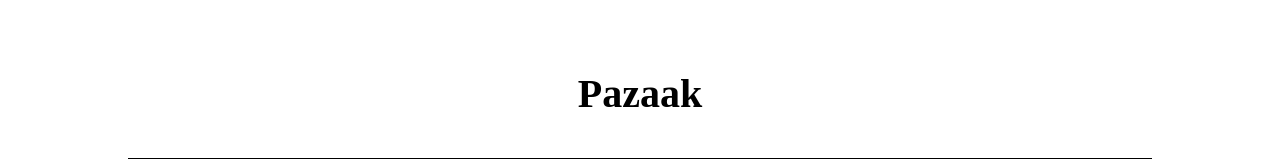
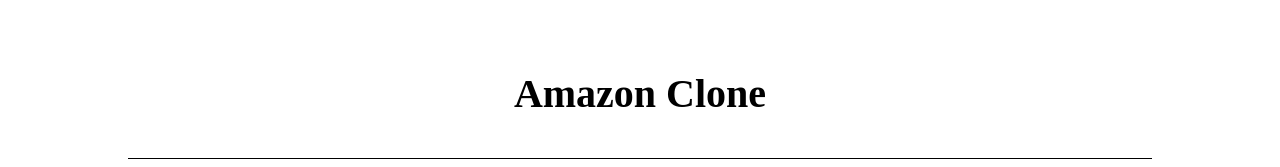
Before and after one commit to Anthony-Rondina/portfolio-project, a React (Create React App) app: page /amazon in a window 1280 px wide. Shown: the part 130-297 px from the top of the page. Built offline with nearby package versions, Linux system fonts and the light colour scheme.

Commit message:
uploading to netlify

```diff
--- a/src/pages/Amazon.js
+++ b/src/pages/Amazon.js
@@ -6,7 +6,7 @@
         <div className={styles.mainShowWrapper}>
             <div className={styles.widthBar}>
                 <Header />
-                <h2>Pazaak</h2>
+                <h2>Amazon Clone</h2>
                 <hr className={styles.line} />
                 <h3>vvv Click image to launch the app! vvv</h3>
                 <div className={styles.heroImageWrapper}>
--- a/src/pages/Atelier.js
+++ b/src/pages/Atelier.js
@@ -6,7 +6,7 @@
         <div className={styles.mainShowWrapper}>
             <div className={styles.widthBar}>
                 <Header />
-                <h2>Pazaak</h2>
+                <h2>www.Atelier.com</h2>
                 <hr className={styles.line} />
                 <h3>vvv Click image to launch the app! vvv</h3>
                 <div className={styles.heroImageWrapper}>
--- a/src/pages/CYOA.js
+++ b/src/pages/CYOA.js
@@ -6,7 +6,7 @@
         <div className={styles.mainShowWrapper}>
             <div className={styles.widthBar}>
                 <Header />
-                <h2>Pazaak</h2>
+                <h2>Choose Your Own Adventure Game</h2>
                 <hr className={styles.line} />
                 <h3>vvv Click image to launch the app! vvv</h3>
                 <div className={styles.heroImageWrapper}>
```
